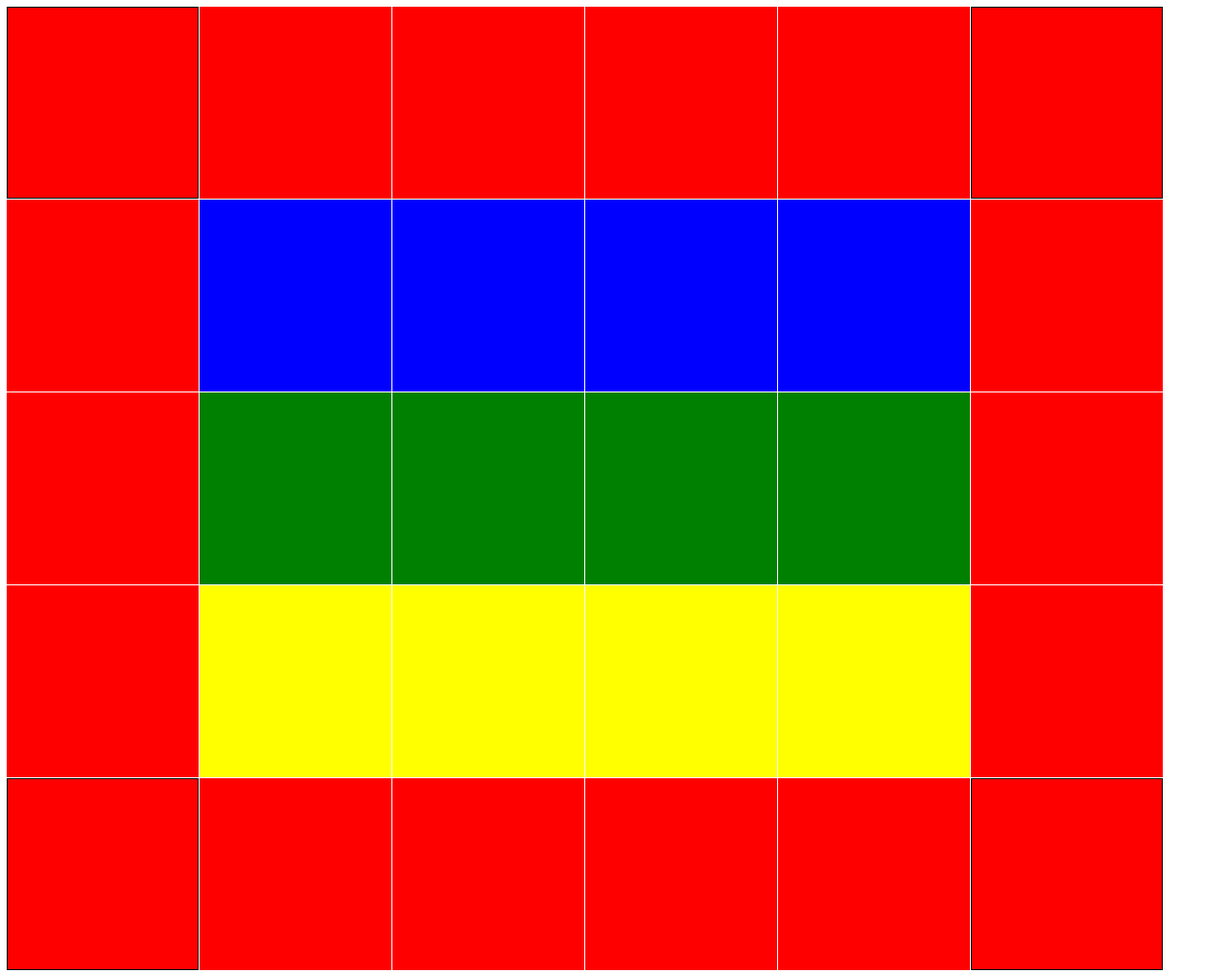
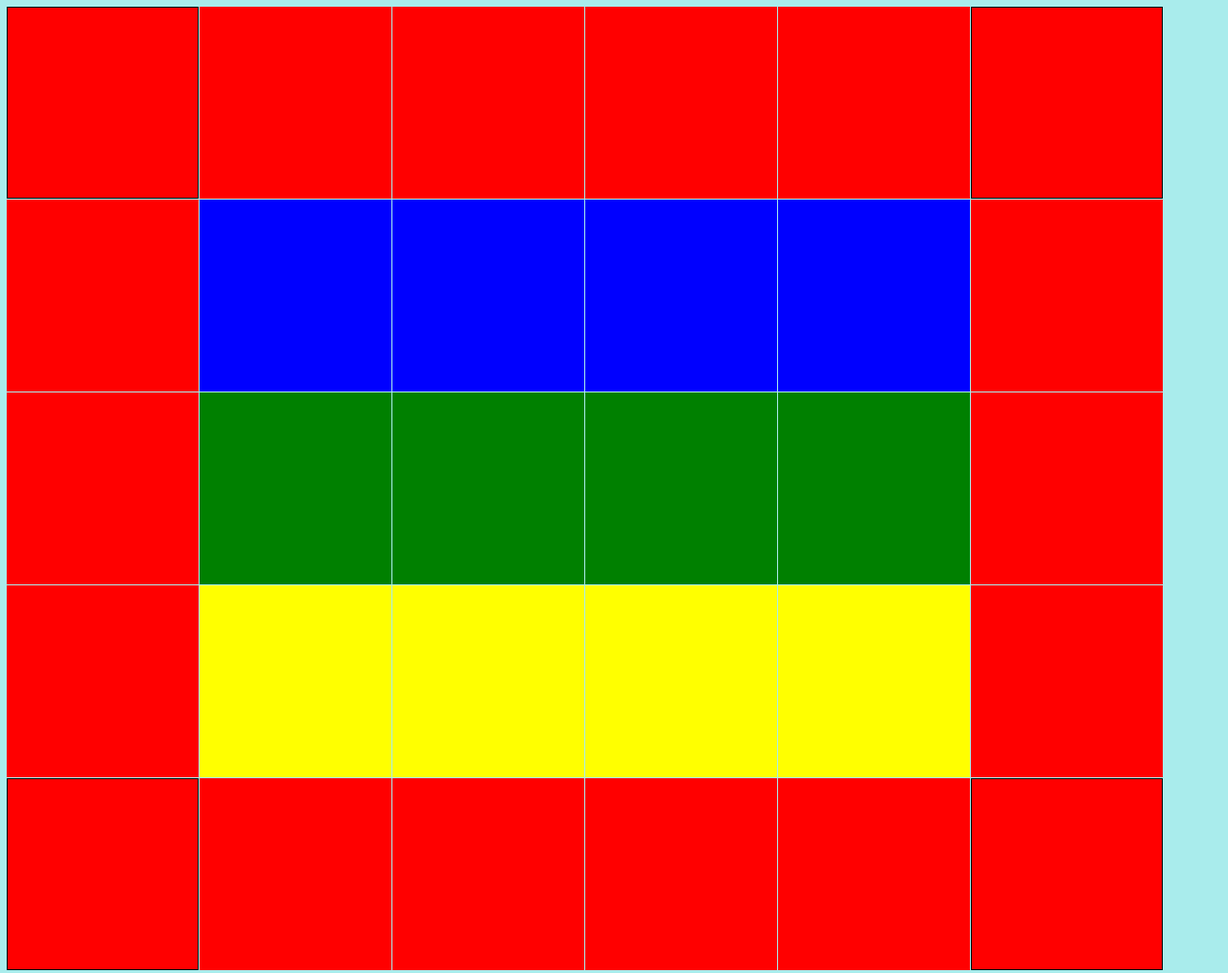
Before and after one commit to Larilussari/Descodificadas, a plain HTML site: page Atividade8_divs.html in a window 1280 px wide. Shown: the whole page at 96% size. Drawn offline with Linux system fonts and the light colour scheme.

Commit message:
Atividade8_divs.html

```diff
--- a/Atividade8_divs.html
+++ b/Atividade8_divs.html
@@ -6,6 +6,9 @@
     <title>Atividade Descodificadas</title>
 </head>
 <style>
+*{
+    background-color: rgb(169, 236, 236);
+}
 div{
     display: inline-block;
     width: 200px;
```
